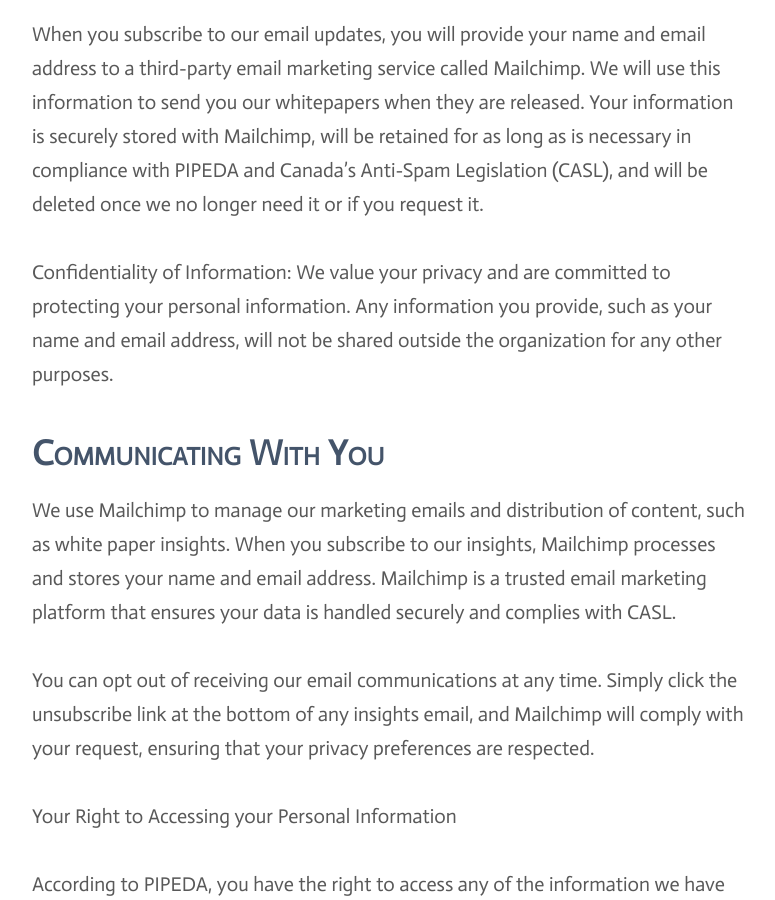
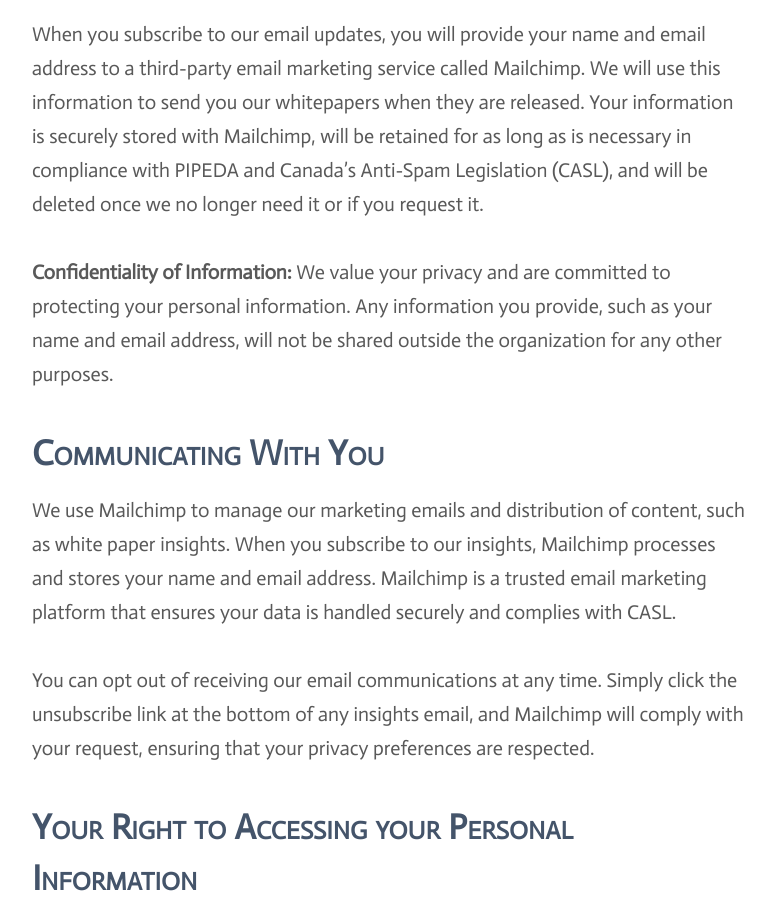
Before and after one commit to mattddickinson/risknerd, a Jekyll site: the page built from privacy.md, in a window 1280 px wide and 900 px high, scrolled down 1318 px. Shown: the whole window, without its empty margins (251-1026 px from the left). Built offline with Jekyll 4.4.1, drawn with Linux system fonts in a browser that asks for light colours; our own code applies the rules of GitHub Pages for plain Markdown files.

```diff
--- a/privacy.md
+++ b/privacy.md
@@ -24,14 +24,14 @@ Through our Contact Us form we will collect your email address, your organizatio
 
 When you subscribe to our email updates, you will provide your name and email address to a third-party email marketing service called Mailchimp. We will use this information to send you our whitepapers when they are released. Your information is securely stored with Mailchimp, will be retained for as long as is necessary in compliance with PIPEDA and Canada’s Anti-Spam Legislation (CASL), and will be deleted once we no longer need it or if you request it.
 
-Confidentiality of Information: We value your privacy and are committed to protecting your personal information. Any information you provide, such as your name and email address, will not be shared outside the organization for any other purposes.
+**Confidentiality of Information:** We value your privacy and are committed to protecting your personal information. Any information you provide, such as your name and email address, will not be shared outside the organization for any other purposes.
 
 ## Communicating With You
 We use Mailchimp to manage our marketing emails and distribution of content, such as white paper insights. When you subscribe to our insights, Mailchimp processes and stores your name and email address. Mailchimp is a trusted email marketing platform that ensures your data is handled securely and complies with CASL.
 
 You can opt out of receiving our email communications at any time. Simply click the unsubscribe link at the bottom of any insights email, and Mailchimp will comply with your request, ensuring that your privacy preferences are respected.
 
-Your Right to Accessing your Personal Information
+## Your Right to Accessing your Personal Information
 
 According to PIPEDA, you have the right to access any of the information we have collected about you, request corrections to it, or have it deleted. If you wish to do so, please contact us as outlined below.
 
```
